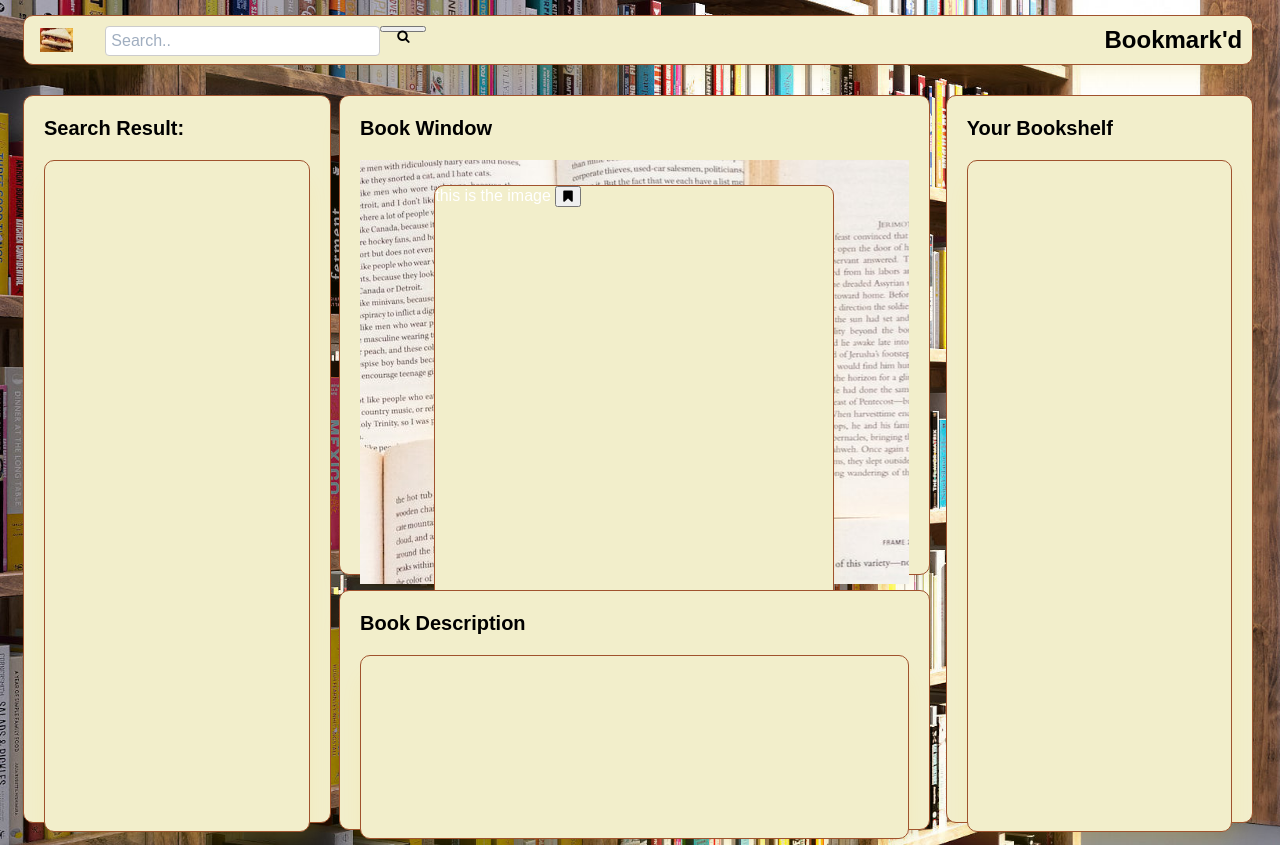
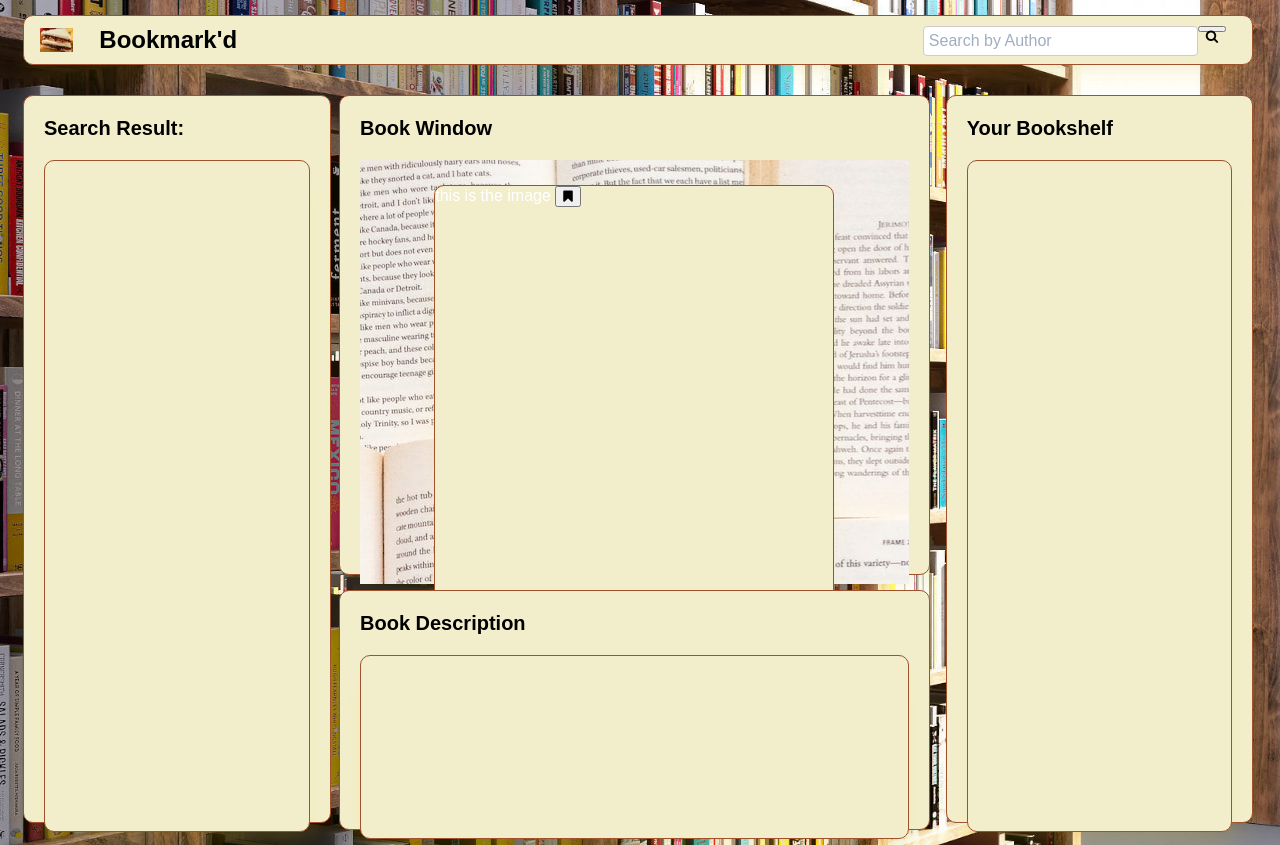
Before and after one commit to jakerebman/BookSearch-Kenzie-Capstone, a website built with webpack: page Frontend/src/index.html in a window 1280 px wide. Built offline with nearby package versions, Linux system fonts and the light colour scheme.

Commit message:
save point to fix another issue.

```diff
--- a/Frontend/src/css/bookmarkPage.css
+++ b/Frontend/src/css/bookmarkPage.css
@@ -17,11 +17,6 @@
     -webkit-box-sizing: border-box;
     -moz-box-sizing: border-box;
     box-sizing: border-box;
-}
-
-.fa-search {
-    width: 30px;
-    height: 30px;
 }
 
 /*The sticky class is added to the navbar with JS when it reaches its scroll position */
@@ -117,7 +112,7 @@
 }
 
 h2.title{
-    float: right;
+    float: left;
     margin: 10px;
 }
 h3.title {
@@ -225,7 +220,7 @@
     font-weight: bold;
     color: black;
     padding: 10px 16px;
-    float: left;
+    float: right;
     height: 24px;
     margin-bottom: 40px;
     margin-right: 10px;
--- a/Frontend/src/index.html
+++ b/Frontend/src/index.html
@@ -15,7 +15,7 @@
         <img class="pbandj-logo" src="images/PBANDJ%20Logo.jpg" alt="">
         <h2 class="title">Bookmark'd</h2>
         <div class="search-bar">
-            <input type="text" placeholder="Search..">
+            <input type="text" placeholder="Search by Author">
             <button type="submit"><i class="fa fa-search"></i></button>
         </div>
     </div>
```
Also changed, not shown: 1 other file.
